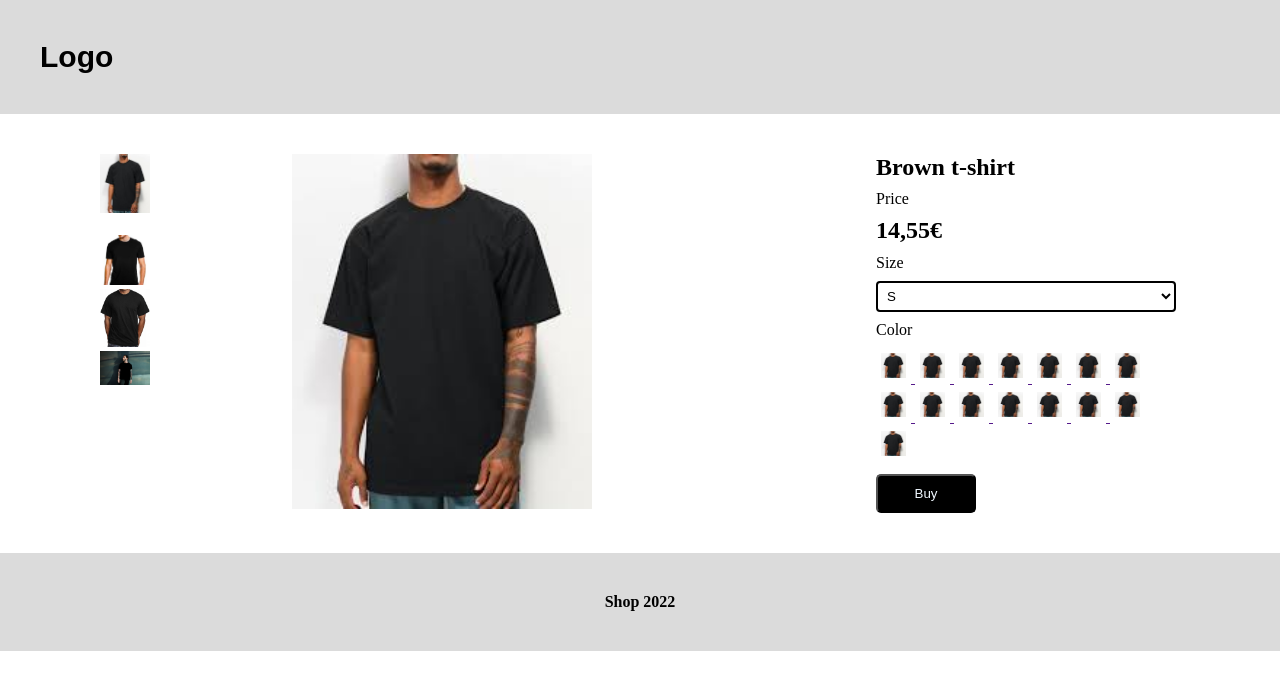
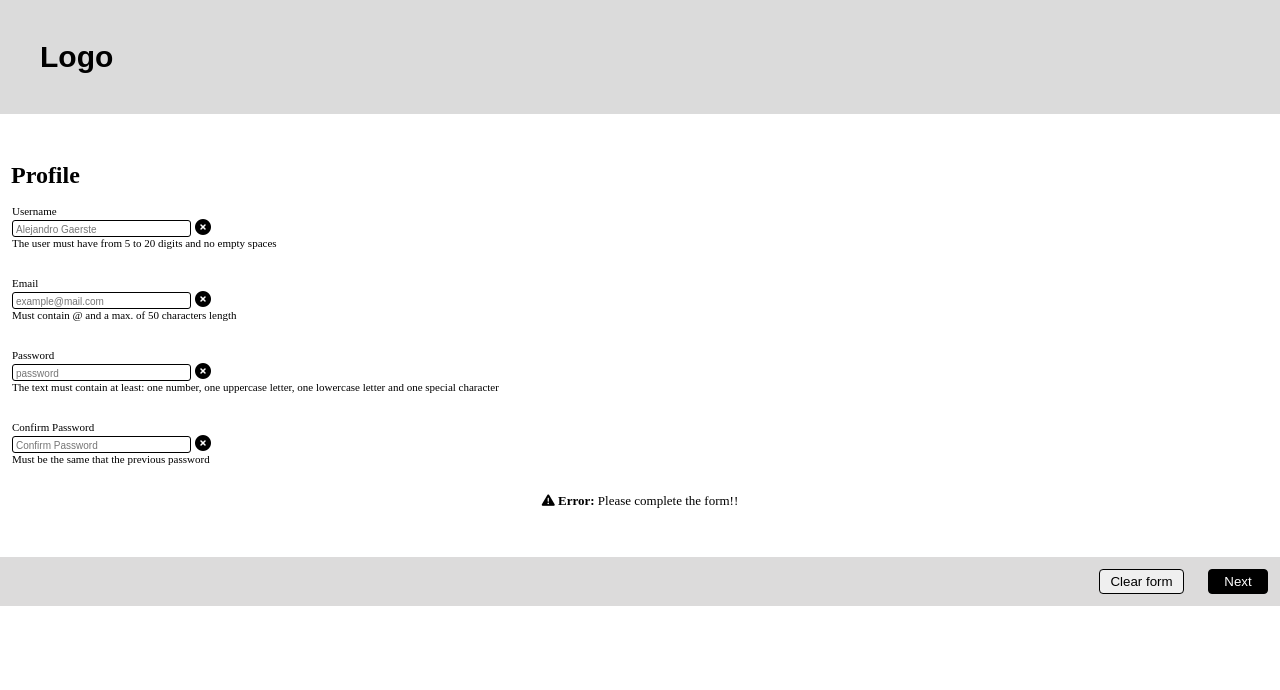
Before and after one commit to JoanGauGonell/Shopping-wizzard-Team-3, a plain HTML site: page index.html in a window 1280 px wide. Drawn offline with Linux system fonts and the light colour scheme.

Commit message:
form styles profile

```diff
--- /dev/null
+++ b/formStyle.css
@@ -0,0 +1,65 @@
+/* general style for the form */
+.form-profile {
+    padding: 0 0;
+    margin: 0 0;
+    text-decoration: none;
+    max-height: 10rem;
+}
+.form {
+    display: flex;
+    flex-direction: column;
+    margin-bottom: 3rem;
+    margin-top: 3rem;
+}
+.title {
+    margin-left: 11px;
+}
+
+.form__button-baseline {
+    display: flex;
+    justify-content: end;
+    flex-direction: row;
+    background-color: rgb(220, 219, 219);
+}
+/* text style */
+.form__label{
+    font-size: 11px;
+}
+.form__input-error {
+    font-size: 11px;
+}
+.form__mesage p{
+    font-size: 13px;
+    text-align: center;
+    margin-top: 1rem;
+}
+/* form inputs style */
+.form__user-input input {
+    border: 1.3px solid black;
+    border-radius: 3px;
+}
+ .form__user-input input::-webkit-input-placeholder{
+    font-size: 10px;
+    padding-left: 3px;
+}
+/* form groups */
+.form__group {
+    margin: 12px;
+}
+
+/* buttons baseline style */
+.form__btn-clear {
+    width: 85px;
+    height: 25px;
+    border: 1.3px solid black;
+    border-radius: 4px;
+}
+
+.form__btn-next {
+    background-color: black;
+    color: white;
+    border: 1.3px solid black;
+    border-radius: 4px;
+    height: 25px;
+    width: 60px;
+}
--- a/index.html
+++ b/index.html
@@ -6,8 +6,11 @@
     <meta http-equiv="X-UA-Compatible" content="IE=edge">
     <meta name="viewport" content="width=device-width, initial-scale=1.0">
     <title>Shopping wizzard</title>
-    <link rel="stylesheet" href="style.css">
+    <script src="https://kit.fontawesome.com/1c78a02b22.js" crossorigin="anonymous"></script>
+    <link rel="stylesheet" href="main.css">
+    <link rel="stylesheet" href="formStyle.css">
     <script src="main.js" defer></script>
+    <script src="form.js"></script>
 </head>
 
 <body>
@@ -19,7 +22,7 @@
             <div class="perfil" id="perfil"></div>
         </nav>
     </header>
-    <section>
+    <section hidden>
         <div class="shopping-store">
             <div class="container-img">
                 <aside>
@@ -65,10 +68,75 @@
                 </div>
                 <button id="button-buy">Buy</button>
             </div>
-
         </div>
     </section>
-    <footer>
+    <div class="form-profile" >
+
+        <form action="" class="form" id="form">
+            <h2 class="title">Profile</h2>
+            <!-- group: username -->
+            <div class="form__group" id="group__user">
+                <label for="user" class="form__label">Username</label>
+                <div class="form__user-input">
+                    <input type="text" class="form-input" name="user" id="user" placeholder="Alejandro Gaerste">
+                    <i class="form__validation-state fa-solid fa-circle-xmark"></i>
+                </div>
+                <p class="form__input-error">The user must have from 5 to 20 digits and no empty spaces</p>
+            </div>
+
+            <!-- group:email -->
+            <div class="form__group" id="group__email">
+                <label for="email" class="form__label">Email</label>
+                <div class="form__user-input">
+                    <input type="text" class="form-input" name="email" id="email" placeholder="example@mail.com">
+                    <i class="form__validation-state fa-solid fa-circle-xmark"></i>
+                </div>
+                <p class="form__input-error">Must contain @ and a max. of 50 characters length</p>
+            </div>
+
+            <!-- group:password -->
+            <div class="form__group" id="group__password">
+                <label for="password" class="form__label">Password</label>
+                <div class="form__user-input">
+                    <input type="password" class="form-input" name="password" id="password" placeholder="password">
+                    <i class="form__validation-state fa-solid fa-circle-xmark"></i>
+                </div>
+                <p class="form__input-error">The text must contain at least: one number, one uppercase letter, one lowercase letter and one special character</p>
+            </div>
+
+            <!-- group:password 2 -->
+            <div class="form__group" id="group__password2">
+                <label for="password2" class="form__label">Confirm Password</label>
+                <div class="form__user-input">
+                    <input type="password" class="form-input" name="password2" id="password2" placeholder="Confirm Password">
+                    <i class="form__validation-state fa-solid fa-circle-xmark"></i>
+                </div>
+                <p class="form__input-error">Must be the same that the previous password</p>
+            </div>
+
+            <!-- button and errors form -->
+            <div class="form__mesage" id="form__mesage">
+                <p><i class="fa-solid fa-triangle-exclamation"></i> <b>Error:</b> Please complete the form!!</p>
+            </div>
+        </form>
+            <!-- container for the buttons -->
+        <div class="form__button-baseline">
+            <!-- button clear form delete value -->
+            <div class="form__group form__group-btn-clear">
+                <button type="delete" class="form__btn-clear">Clear form</button>
+            </div>
+            <!-- button next -->
+            <div class="form__group form__group-btn-next">
+                <button type="submit" class="form__btn-next">Next</button>
+            </div>
+        </div>
+
+    </div>
+
+
+
+
+    <footer hidden>
         <h4>Shop 2022</h4>
     </footer>
 </body>
```
Also changed, not shown: main.css (line endings or trailing spaces).
